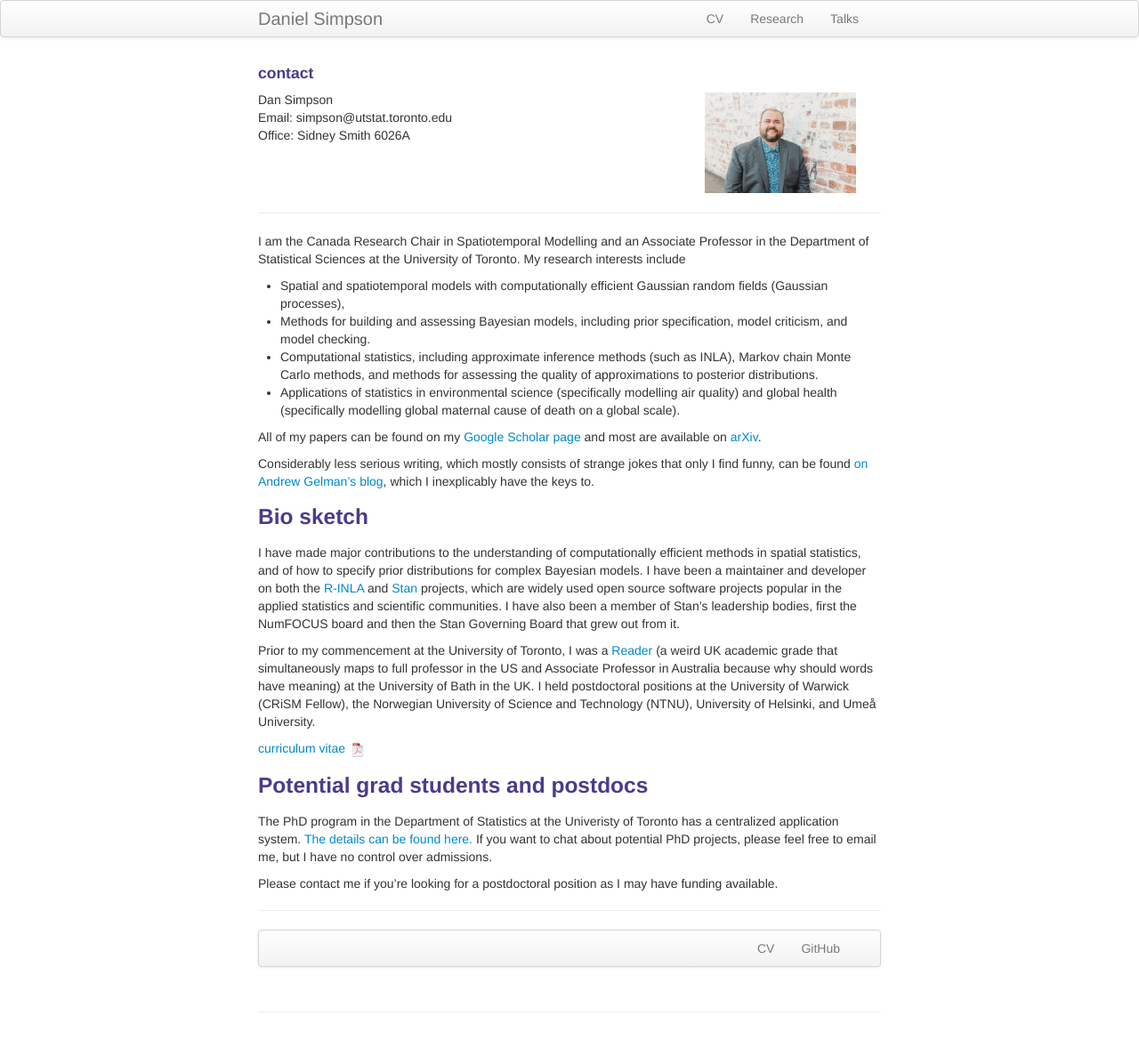
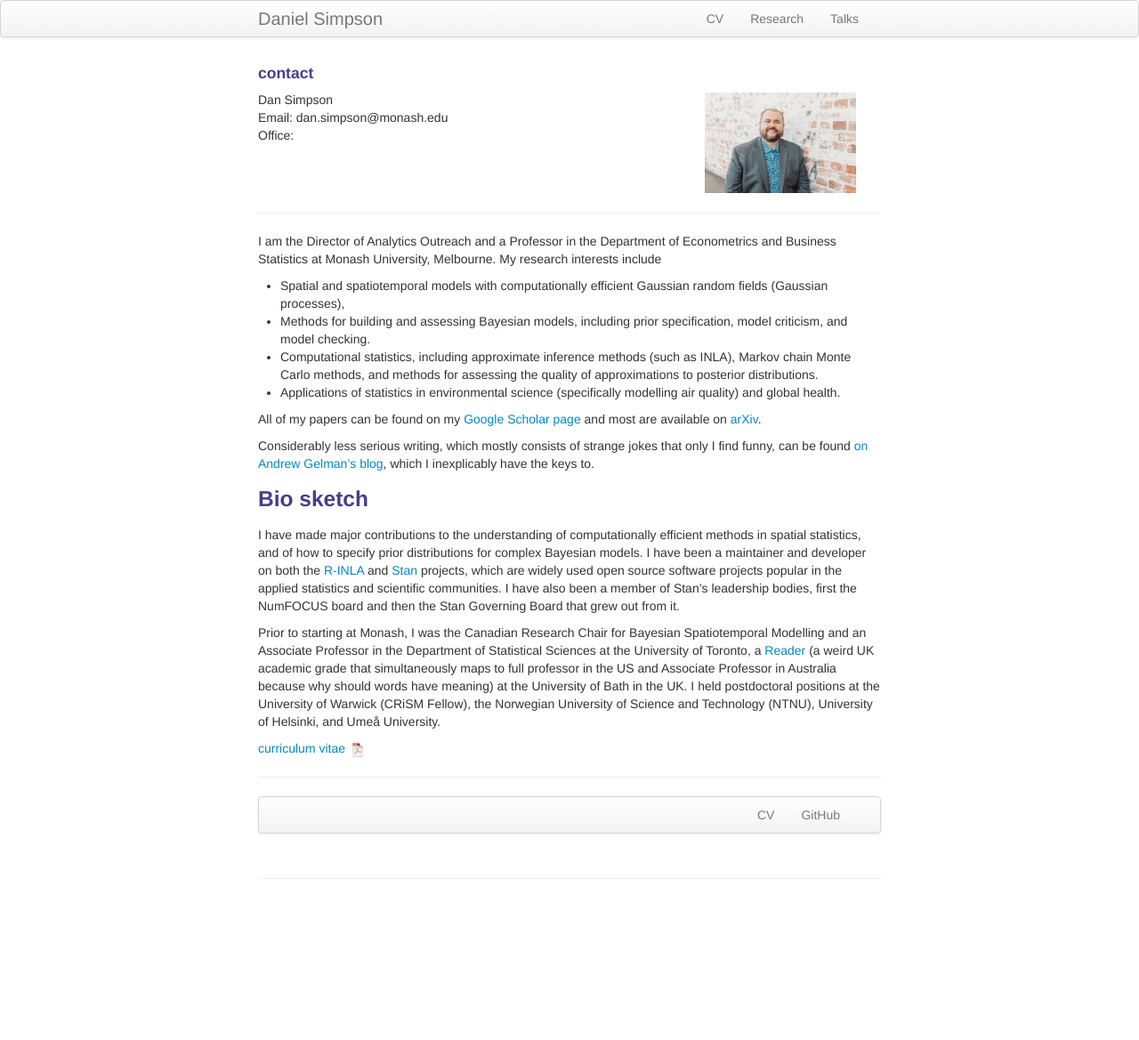
Before and after one commit to dpsimpson/dpsimpson.github.io, a Jekyll site: the page built from index.md, in a window 1280 px wide. Shown: the whole page at 89% size. Built offline with Jekyll 4.4.1, drawn with Linux system fonts in a browser that asks for light colours; after the commit the page ends 1019 px from its top, so only the background shows below that.

Commit message:
monash update

```diff
--- a/index.md
+++ b/index.md
@@ -1,7 +1,7 @@
 ---
 layout: frontpage
 title: Daniel Simpson
-description: Daniel Simpson is the Canada Research Chair in Spatiotemporal Modelling  and an Associate Professor in the Department of Statistical Sciences at the University of  Toronto.
+description: Daniel Simpson is the Director of Analytics Outreach  and a Professor in the Department of Econometrics and Business Statistics at Monash University, Melbourne.
 keywords: Bayesian modelling, Spatial statistics, Prior distributions, Computational statistics, Applied Statistics
 ---
 
@@ -11,8 +11,8 @@ keywords: Bayesian modelling, Spatial statistics, Prior distributions, Computati
     <div class="row-fluid">
         <div class="span5">
             Dan Simpson<br/>
-            Email: simpson@utstat.toronto.edu<br/>
-            Office: Sidney Smith 6026A
+            Email: dan.simpson@monash.edu<br/>
+            Office:
         </div>
 
         <div class="span2">
@@ -24,11 +24,11 @@ keywords: Bayesian modelling, Spatial statistics, Prior distributions, Computati
 </div>
 ---
 
-I am the Canada Research Chair in Spatiotemporal Modelling and an Associate Professor in the Department of Statistical Sciences at the University of Toronto. My research interests include
+I am the Director of Analytics Outreach  and a Professor in the Department of Econometrics and Business Statistics at Monash University, Melbourne. My research interests include
 - Spatial and spatiotemporal models with computationally efficient Gaussian random fields (Gaussian processes),
 - Methods for building and assessing Bayesian models, including prior specification, model criticism, and model checking.
 - Computational statistics, including approximate inference methods (such as INLA), Markov chain Monte Carlo methods, and methods for assessing the quality of approximations to posterior distributions.
-- Applications of statistics in environmental science (specifically modelling air quality) and global health (specifically modelling global maternal cause of death on a global scale).
+- Applications of statistics in environmental science (specifically modelling air quality) and global health.
 
 All of my papers can be found on my [Google Scholar page](https://scholar.google.co.uk/citations?user=oQIKmWUAAAAJ&hl=en) and most are available on [arXiv](https://arxiv.org/search/advanced?advanced=&terms-0-operator=AND&terms-0-term=Daniel+Simpson&terms-0-field=author&classification-physics_archives=all&classification-statistics=y&date-filter_by=all_dates&date-year=&date-from_date=&date-to_date=&size=50&order=-announced_date_first).
 
@@ -37,15 +37,11 @@ Considerably less serious writing, which mostly consists of strange jokes that o
 ### Bio sketch
 I have made major contributions to the understanding of computationally efficient methods in spatial statistics, and of how to specify prior distributions for complex Bayesian models. I have been a maintainer and developer on both the [R-INLA](http://r-inla.org/) and [Stan](http://mc-stan.org/) projects, which are widely used open source software projects popular in the applied statistics and scientific communities. I have also been a member of Stan’s leadership bodies, first the NumFOCUS board and then the Stan Governing Board that grew out from it.
 
-Prior to my commencement at the University of Toronto, I was a [Reader](https://en.wikipedia.org/wiki/Reader_(academic_rank)) (a weird UK academic grade that simultaneously maps to full professor in the US and Associate Professor in Australia because why should words have meaning) at the University of Bath in the UK. I held postdoctoral positions at the  University of Warwick (CRiSM Fellow), the Norwegian University of Science and Technology (NTNU), University of Helsinki, and Umeå University.
+Prior to starting at Monash, I was the Canadian Research Chair for Bayesian Spatiotemporal Modelling and an Associate Professor in the Department of Statistical Sciences at the University of Toronto, a [Reader](https://en.wikipedia.org/wiki/Reader_(academic_rank)) (a weird UK academic grade that simultaneously maps to full professor in the US and Associate Professor in Australia because why should words have meaning) at the University of Bath in the UK. I held postdoctoral positions at the  University of Warwick (CRiSM Fellow), the Norwegian University of Science and Technology (NTNU), University of Helsinki, and Umeå University.
 
 [curriculum vitae ![CV as pdf]({{ BASE_PATH }}/pages/icons16/pdf-icon.png)]({{ BASE_PATH }}/assets/CV.pdf)<br/>
 
 
-### Potential grad students and postdocs
-The PhD program in the Department of Statistics at the Univeristy of Toronto has a centralized application system. [The details can be found here.](https://www.statistics.utoronto.ca/graduate/phd-application-information) If you want to chat about potential PhD projects, please feel free to email me, but I have no control over admissions.
-
-Please contact me if you're looking for a postdoctoral position as I may have funding available.
 
 ---
 
```
Also changed, not shown: 1 other file.
